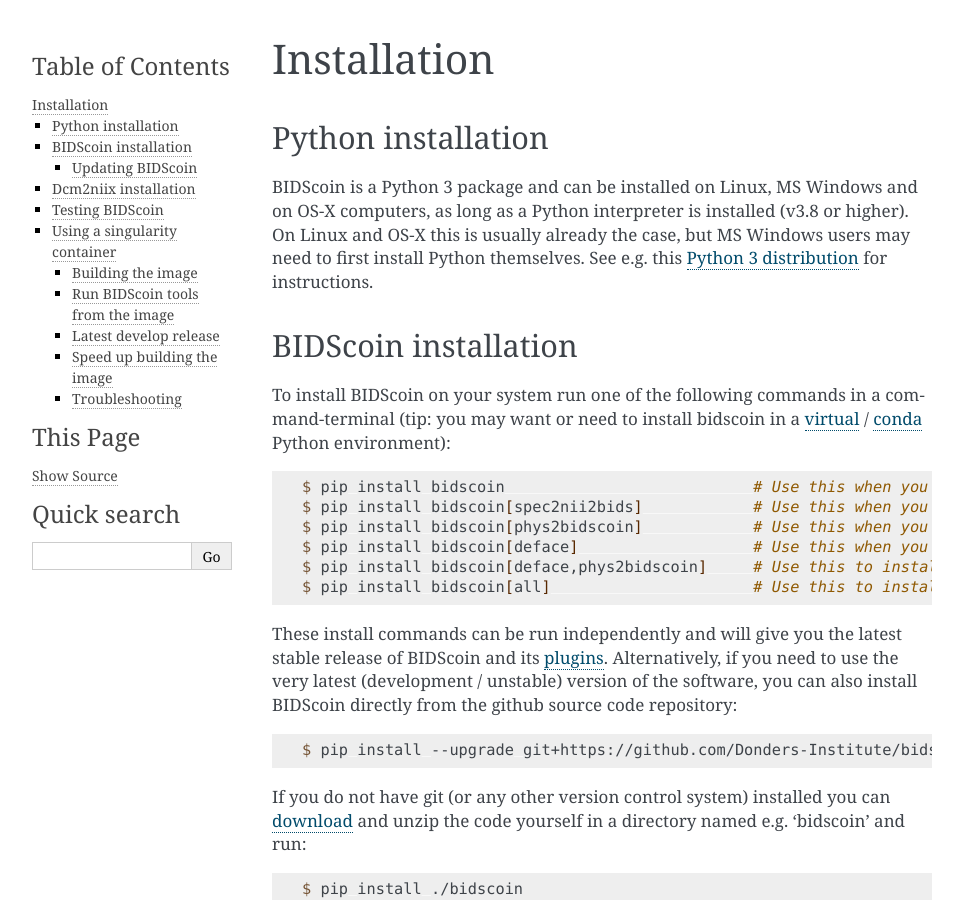
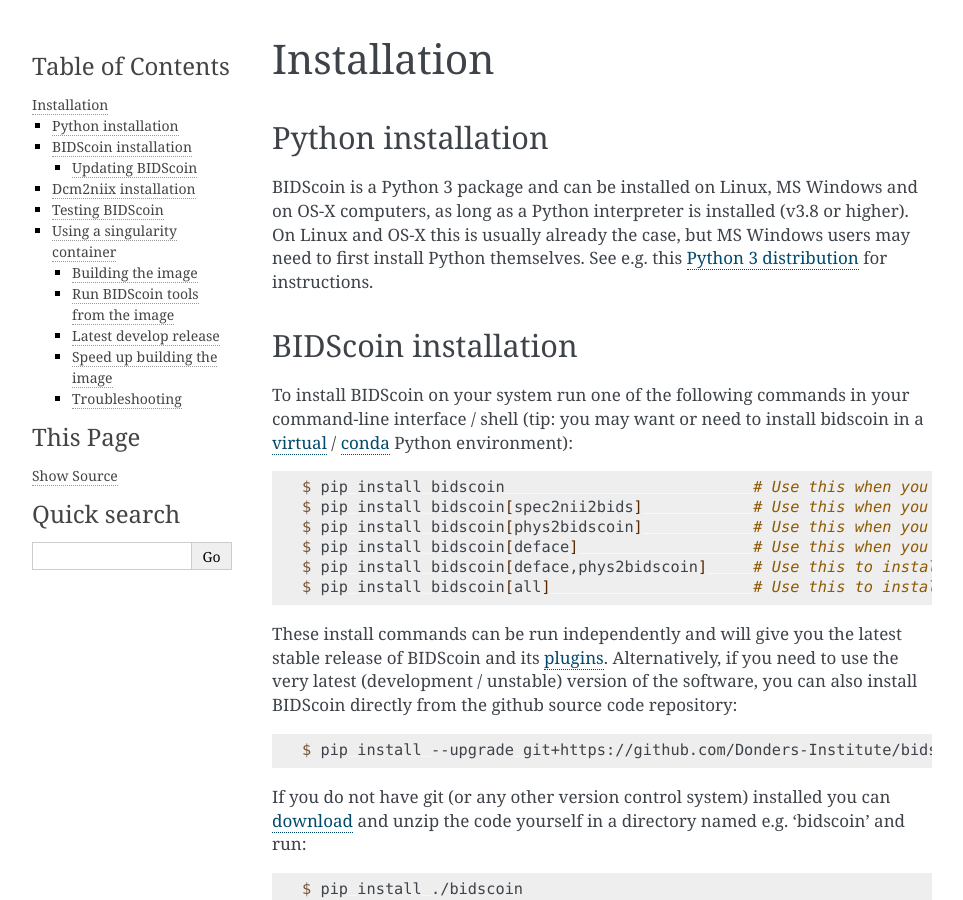
Before and after one commit to Donders-Institute/bidscoin, a Sphinx documentation site: the page built from docs/installation.rst, in a window 1280 px wide and 900 px high. Shown: the whole window, without its empty margins (148-1111 px from the left). Built offline with Sphinx 7.4.7, drawn with Linux system fonts in a browser that asks for light colours.

```diff
--- a/docs/advanced.rst
+++ b/docs/advanced.rst
@@ -88,7 +88,7 @@ Plugins
 
 all interactions of BIDScoin routines with source data are done via a plugin layer that abstracts away differences between source data formats. The bidsmapper and bidscoiner tools loop over the subjects/sessions in your source directory and then use the plugins listed in the bidsmap to do the actual work. This paragraph describes the requirements and structure of plugins in order to allow advanced users and developers to write their own plugin and extent or customize BIDScoin to their needs. As can be seen in the API code snippet below (but aso see the default 'dcm2niix2bids' and 'phys2bidscoin' plugins for reference implementation), a BIDScoin plugin is a Python module with the following programming interface (functions):
 
-.. note:: Run the ``bidscoin`` command-line utility to list, install or uninstall BIDScoin plugins
+.. note:: Run the ``bidscoin`` utility to list, install or uninstall BIDScoin plugins
 
 .. code-block:: python3
 
--- a/docs/installation.rst
+++ b/docs/installation.rst
@@ -9,7 +9,7 @@ BIDScoin is a Python 3 package and can be installed on Linux, MS Windows and on
 BIDScoin installation
 ---------------------
 
-To install BIDScoin on your system run one of the following commands in a command-terminal (tip: you may want or need to install bidscoin in a `virtual`_ / `conda`_ Python environment):
+To install BIDScoin on your system run one of the following commands in your command-line interface / shell (tip: you may want or need to install bidscoin in a `virtual`_ / `conda`_ Python environment):
 
 .. code-block:: console
 
--- a/docs/workflow.rst
+++ b/docs/workflow.rst
@@ -7,7 +7,7 @@ With a sufficiently `organized source data folder <preparation.html>`__, the dat
 
    Creation and application of a study bidsmap
 
-By default, step 1a automatically launches step 1b, so in it's simplest form, all you need to do to convert your raw source data into BIDS is to run two simple commands, e.g.:
+By default, step 1a automatically launches step 1b, so in it's simplest form, all you need to do to convert your raw source data into BIDS is to run two simple shell commands, e.g.:
 
 .. code-block:: console
 
```
